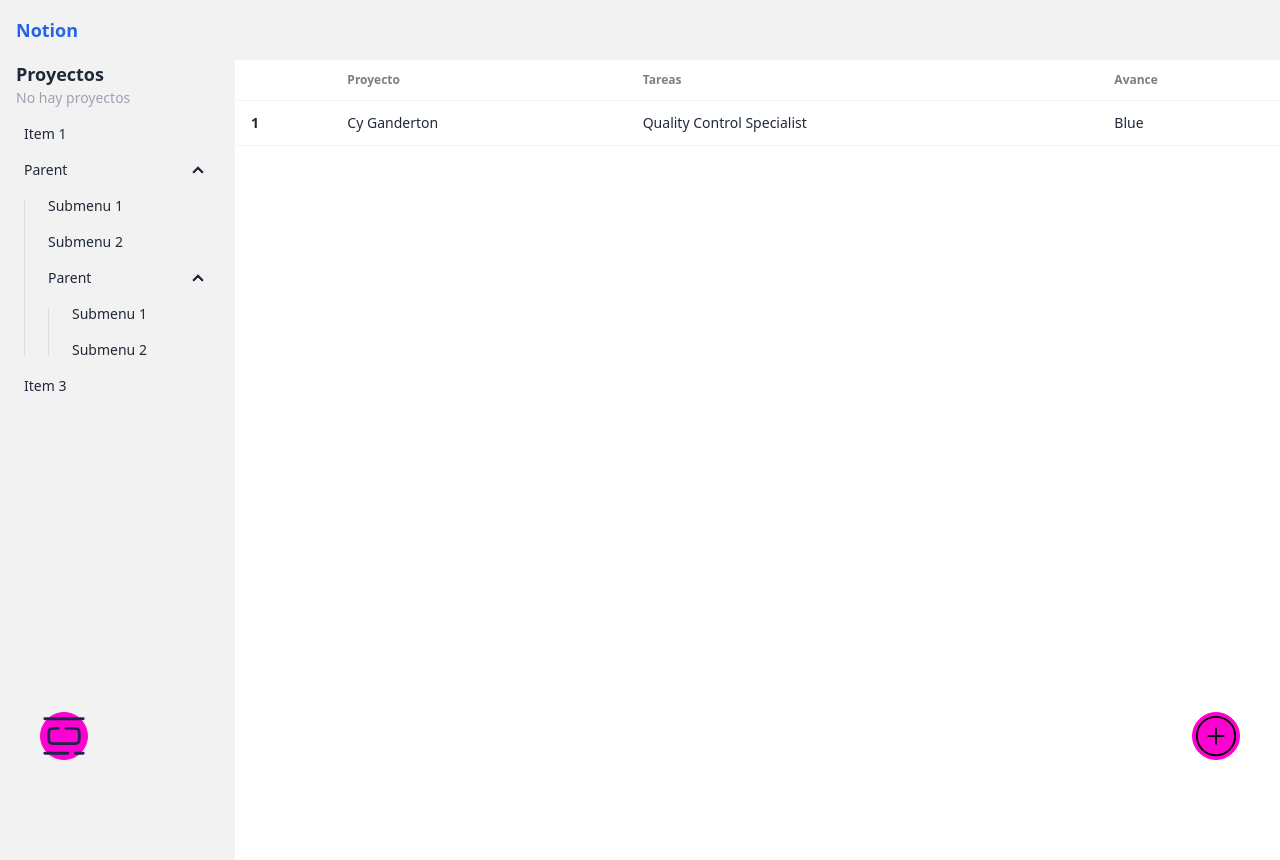
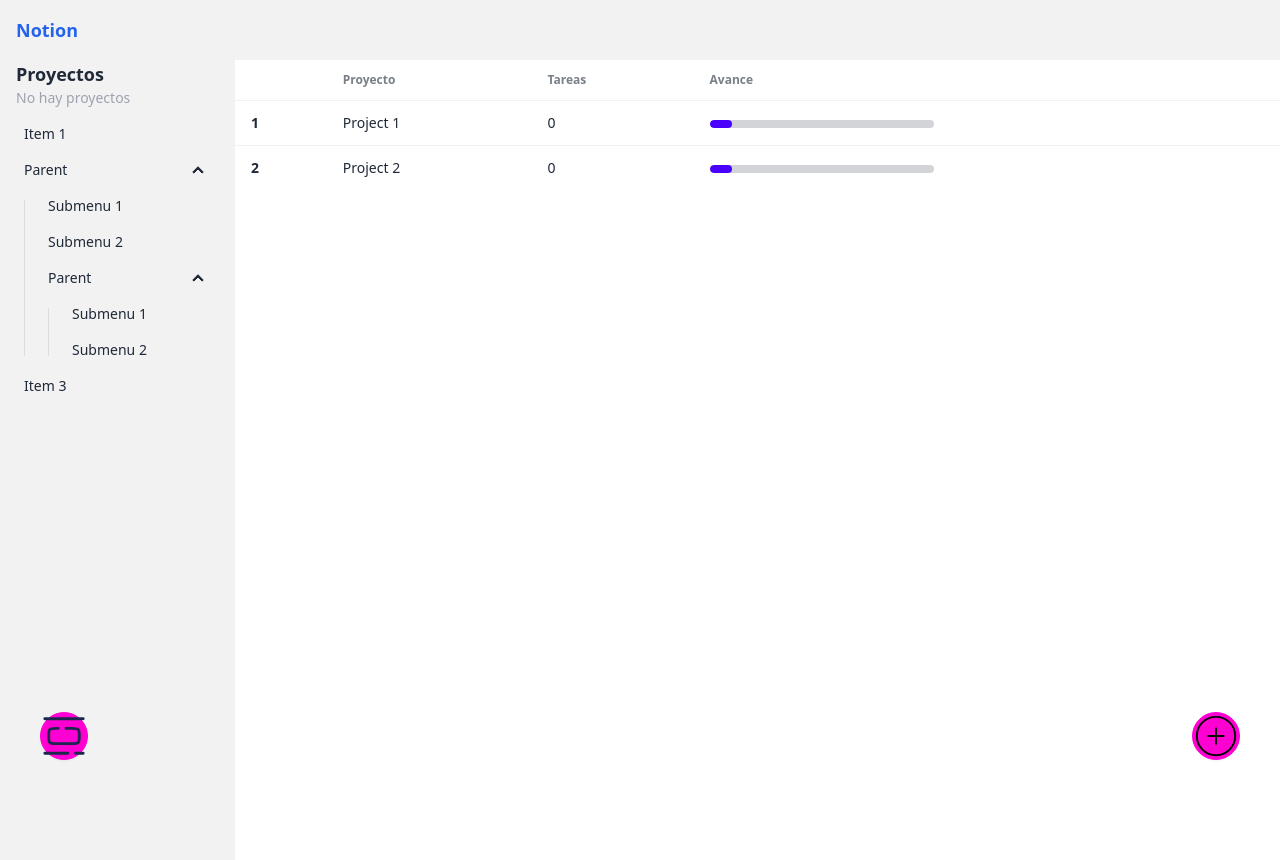
Before and after one commit to carlose2-glitch/06-projects-app, a Vue app: page /projects in a window 1280 px wide. Built offline with nearby package versions, Linux system fonts and the light colour scheme.

Commit message:
usando el store

```diff
--- a/package.json
+++ b/package.json
@@ -15,6 +15,7 @@
   },
   "dependencies": {
     "pinia": "^2.2.2",
+    "uuid": "^10.0.0",
     "vue": "^3.4.29",
     "vue-router": "^4.3.3"
   },
--- a/src/modules/projects/stores/projects.store.ts
+++ b/src/modules/projects/stores/projects.store.ts
@@ -1,19 +1,20 @@
 import { defineStore } from 'pinia';
 
-import { ref } from 'vue';
+import { computed, ref } from 'vue';
 import type { Project } from '../interfaces/project.interface';
+import { v4 as uuidv4 } from 'uuid';
 
 const initialload = (): Project[] => {
   return [
     {
-      id: '1',
+      id: uuidv4(),
       name: 'Project 1',
-      task: [],
+      tasks: [],
     },
     {
-      id: '2',
+      id: uuidv4(),
       name: 'Project 2',
-      task: [],
+      tasks: [],
     },
   ];
 };
@@ -21,5 +22,22 @@ const initialload = (): Project[] => {
 export const useProjectsStore = defineStore('projects', () => {
   const projects = ref<Project[]>(initialload());
 
-  return { projects };
+  const addProject = (name: String) => {
+    if (name.length === 0) return;
+
+    projects.value.push({
+      id: uuidv4(),
+      name: name,
+      tasks: [],
+    });
+  };
+
+  return {
+    //Properties
+    projects,
+    //Getters
+    projectList: computed(() => [...projects.value]),
+    //Actions
+    addProject,
+  };
 });
--- a/src/modules/projects/views/ProjectsView.vue
+++ b/src/modules/projects/views/ProjectsView.vue
@@ -12,11 +12,13 @@
       </thead>
       <tbody>
         <!-- row 1 -->
-        <tr>
-          <th>1</th>
-          <td>Cy Ganderton</td>
-          <td>Quality Control Specialist</td>
-          <td>Blue</td>
+        <tr v-for="(project, index) in projectsStore.projectList" :key="project.id" class="hover">
+          <th>{{ index + 1 }}</th>
+          <td>{{ project.name }}</td>
+          <td>{{ project.tasks.length }}</td>
+          <td>
+            <progress class="progress progress-primary w-56" value="10" max="100"></progress>
+          </td>
         </tr>
       </tbody>
     </table>
@@ -25,7 +27,7 @@
   <input-modal
     :open="modalOpen"
     @close="modalOpen = false"
-    @value="onNewValue"
+    @value="projectsStore.addProject"
     placeholder="Ingrese el nombre del proyecto"
     title="Nuevo proyecto"
     sub-title="Dale un nombre unico a tu proyecto"
@@ -74,8 +76,4 @@ const modalOpen = ref(false);
 const customModalOpen = ref(false);
 
 const projectsStore = useProjectsStore();
-
-const onNewValue = (projectName: String) => {
-  console.log({ projectName });
-};
 </script>
```
Also changed, not shown: 1 other file (tests, documents, lock files or other folders).
